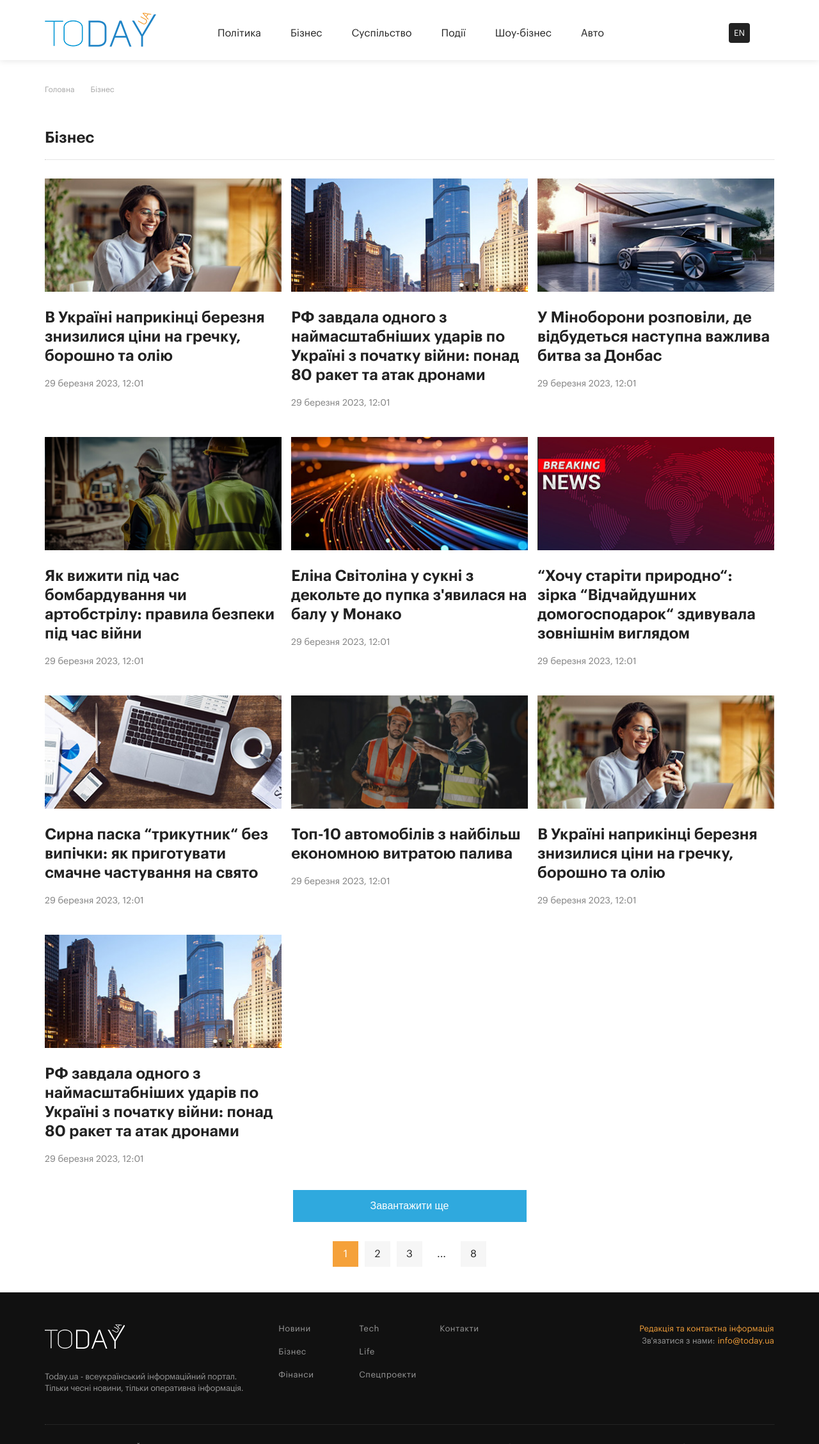
After one commit to SoloviovVLad/today_ua, a Node project: template src/pug/category.pug in a window 1280 px wide. The commit adds this page. Shown: the top 2257 px of the page at 64% size. Run offline with Node 20 templates, Linux system fonts and the light colour scheme; the template is opened without the code that fills it, so the values that code supplies are empty.

Commit message:
feat(category page): ready page

```diff
--- /dev/null
+++ b/src/pug/category.pug
@@ -0,0 +1,82 @@
+extends layout/layout
+
+block vars
+	include ./templates/mixins/m-aside
+	include ./templates/mixins/m-main-news
+	include ./templates/mixins/m-grid-news
+
+	- array = {body_class:'', title_inner:'Tag'}
+
+block content_block
+	.news_wrap_dev
+		+breadcrumbs([
+			{
+				title: 'Головна',
+				icon: true
+			},
+			{
+				title: 'Бізнес',
+			},
+		])
+		.news_wrapper.news_wrapper--mob_no_sidebar
+			.news_wrapper__main.news_wrapper__main--width_mod
+				+grid_news({
+					main_title: {
+						title: 'Бізнес',
+						mod: 'main_title--bold_mod'
+					},
+					mod_pagination: true,
+					mod_btn_more: true,
+					other_news: [
+						{
+							img: 'news_3.jpg',
+							title: 'В Україні наприкінці березня знизилися ціни на гречку, борошно та олію',
+							date: '29 березня 2023, 12:01',
+						},
+						{
+							img: 'news_4.jpg',
+							title: 'РФ завдала одного з наймасштабніших ударів по Україні з початку війни: понад 80 ракет та атак дронами',
+							date: '29 березня 2023, 12:01',
+						},
+						{
+							img: 'news_5.jpg',
+							title: 'У Міноборони розповіли, де відбудеться наступна важлива битва за Донбас',
+							date: '29 березня 2023, 12:01',
+						},
+						{
+							img: 'news_6.jpg',
+							title: 'Як вижити під час бомбардування чи артобстрілу: правила безпеки під час війни',
+							date: '29 березня 2023, 12:01',
+						},
+						{
+							img: 'news_7.jpg',
+							title: "Еліна Світоліна у сукні з декольте до пупка з'явилася на балу у Монако",
+							date: '29 березня 2023, 12:01',
+						},
+						{
+							img: 'news_8.jpg',
+							title: '“Хочу старіти природно“: зірка “Відчайдушних домогосподарок“ здивувала зовнішнім виглядом',
+							date: '29 березня 2023, 12:01',
+						},
+						{
+							img: 'news_9.jpg',
+							title: 'Сирна паска “трикутник“ без випічки: як приготувати смачне частування на свято',
+							date: '29 березня 2023, 12:01',
+						},
+						{
+							img: 'news_10.jpg',
+							title: 'Топ-10 автомобілів з найбільш економною витратою палива',
+							date: '29 березня 2023, 12:01',
+						},
+						{
+							img: 'news_3.jpg',
+							title: 'В Україні наприкінці березня знизилися ціни на гречку, борошно та олію',
+							date: '29 березня 2023, 12:01',
+						},
+						{
+							img: 'news_4.jpg',
+							title: 'РФ завдала одного з наймасштабніших ударів по Україні з початку війни: понад 80 ракет та атак дронами',
+							date: '29 березня 2023, 12:01',
+						},
+					]
+				})
--- a/src/scss/components/news-item.scss
+++ b/src/scss/components/news-item.scss
@@ -70,6 +70,14 @@
 				margin-bottom: 2.6rem;
 			}
 		}
+
+		.news_wrapper__main--width_mod & {
+			max-width: 100%;
+
+			@include bp($point_1, min) {
+				width: 33.33%;
+			}
+		}
 	}
 }
 
@@ -108,6 +116,10 @@
 				margin-bottom: 1.7rem;
 			}
 		}
+	}
+
+	.news_wrapper__main--width_mod & {
+		max-width: 100%;
 	}
 
 	&:hover {
--- a/src/scss/components/news.scss
+++ b/src/scss/components/news.scss
@@ -56,6 +56,11 @@
 }
 
 .news_wrapper__main {
+
+	&.news_wrapper__main--width_mod {
+		width: 100%;
+	}
+
 	@include bp($point_4, min) {
 		width: 66.66%;
 	}
--- a/src/scss/helpers/ui.scss
+++ b/src/scss/helpers/ui.scss
@@ -69,6 +69,8 @@
 
 	width: 100%;
 	height: 5rem;
+	max-width: 36.5rem;
+	margin: 0 auto;
 
 	font-size: 1.6rem;
 
```
Also changed, not shown: build/css/main.min.css, 1 other file.
